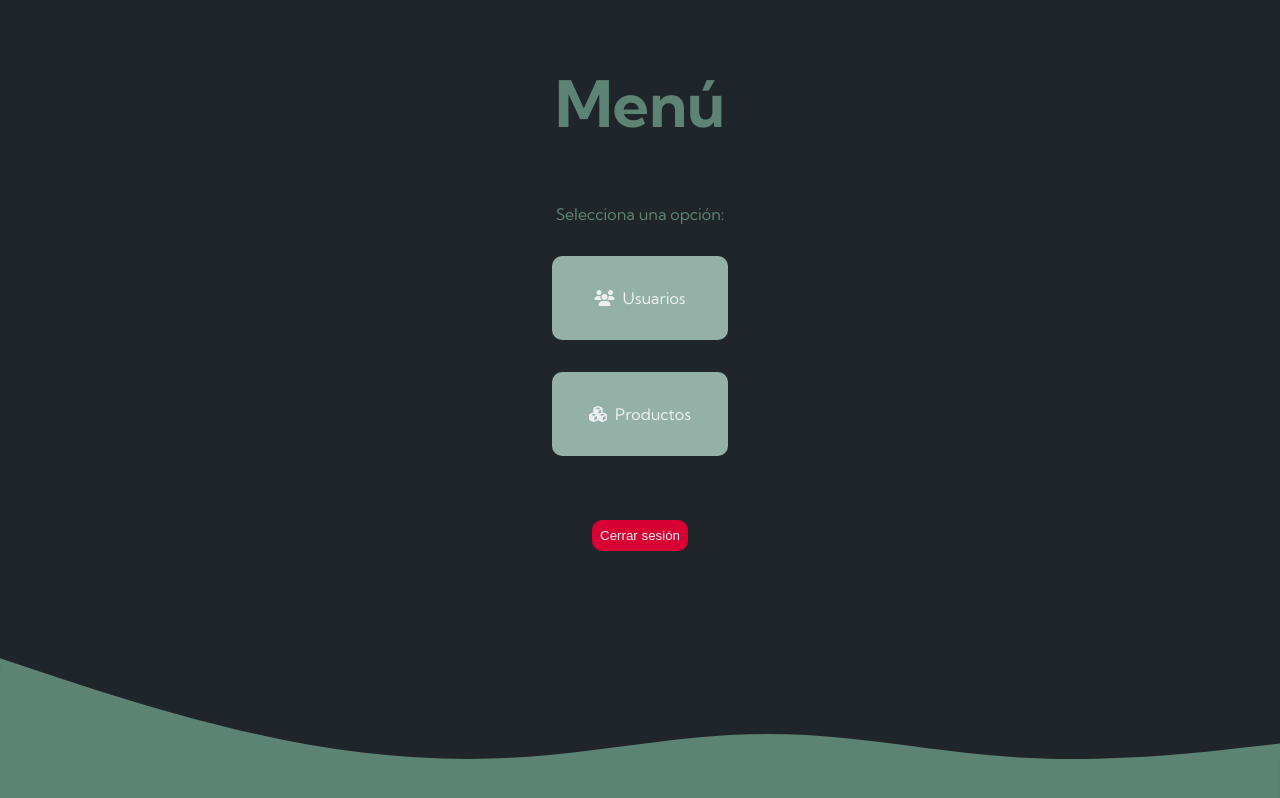
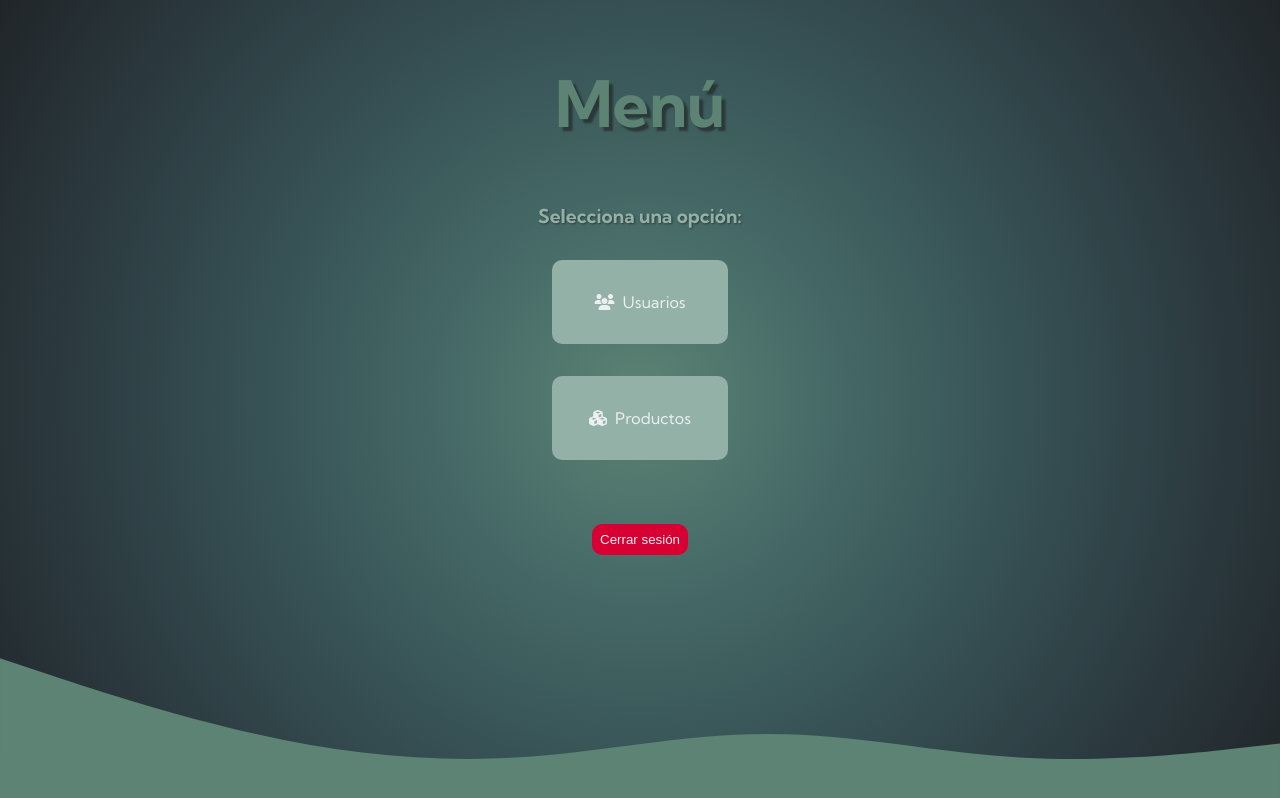
Before and after one commit to diegoOG09/xdevelop-test, a Vue app: page /menu in a window 1280 px wide. Built offline with nearby package versions, Linux system fonts and the light colour scheme; sample sign-in values are in the browser's storage.

Commit message:
Add text shadow and new background

```diff
--- a/src/components/DashboardTitle.vue
+++ b/src/components/DashboardTitle.vue
@@ -15,6 +15,7 @@
     color: $green;
     font-size: 4rem;
     padding-top: 4rem;
+    text-shadow: 4px 4px 2px rgba(0,0,0,0.6);
   }
 }
 </style>
--- a/src/style.css
+++ b/src/style.css
@@ -8,7 +8,7 @@
 }
 
 body {
-  background-color: #202529;
+  background-image: radial-gradient(circle, #5c8374, #466a67, #375255, #2c3b40, #202529);
   margin: 0;
   height: 100vh;
   scroll-behavior: smooth;
@@ -27,12 +27,13 @@ h1,h2,p {
   padding-top: 4rem;
   margin-bottom: 1rem;
   text-align: center;
+  text-shadow: 4px 4px 2px rgba(32, 31, 31, 0.6);
 }
 
 #wave {
   position: fixed;
   z-index: -1;
-  bottom: 0; /* Fija el SVG en la parte inferior de la ventana */
-  left: 0;   /* Puedes ajustar la posición horizontal si es necesario */
-  width: 100%; /* Asegura que el SVG ocupe el ancho completo de la ventana */
+  bottom: 0;
+  left: 0;
+  width: 100%;
 }
--- a/src/views/Menu.vue
+++ b/src/views/Menu.vue
@@ -18,7 +18,6 @@ import LogoutBtn from '../components/LogoutBtn.vue';
 
 <style lang="scss">
 @import '../style.scss';
-
 .menu {
   .header {
     align-items: center;
@@ -35,7 +34,10 @@ import LogoutBtn from '../components/LogoutBtn.vue';
     margin-bottom: 4rem;
     margin-top: 5%;
     p {
-      color: $green;
+      font-size: 1.2rem;
+      font-weight: 700;
+      color: $light-green;
+      text-shadow: 1px 1px 2px rgba(32, 31, 31, 0.6);
     }
     .menu-btn {
       background-color: $light-green;
```
